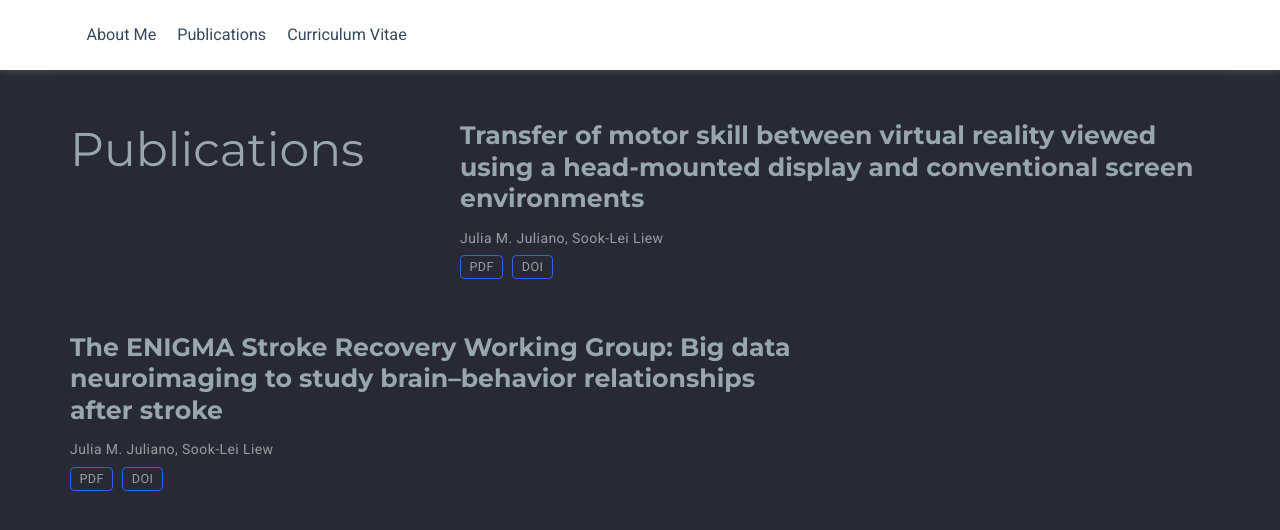
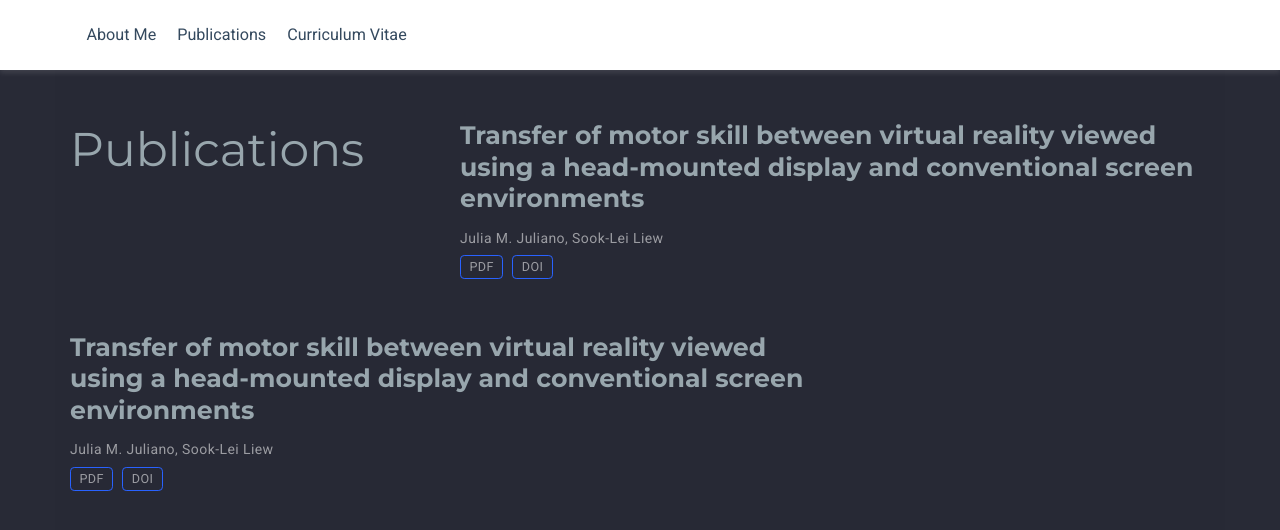
Before and after one commit to juliamjuliano/juliamjuliano.github.io, a Jekyll site: the page built from publications/index.html, in a window 1280 px wide. Shown: the top 530 px of the page. Built offline with Jekyll 4.4.1, drawn with Linux system fonts in a browser that asks for light colours; nearby versions of some CDN libraries; a style sheet for code colours, icons or effects is not loaded.

Commit message:
Update index.html

```diff
--- a/publications/index.html
+++ b/publications/index.html
@@ -39,7 +39,7 @@ title: Julia M. Juliano | Publications
                 <div class="media stream-item">
                     <div class="media-body">
                         <h3 class="article-title mb-0 mt-0">
-                            The ENIGMA Stroke Recovery Working Group: Big data neuroimaging to study brain–behavior relationships after stroke
+                            Transfer of motor skill between virtual reality viewed using a head-mounted display and conventional screen environments
                         </h3>
 
                         <div class="stream-meta article-metadata">
```
